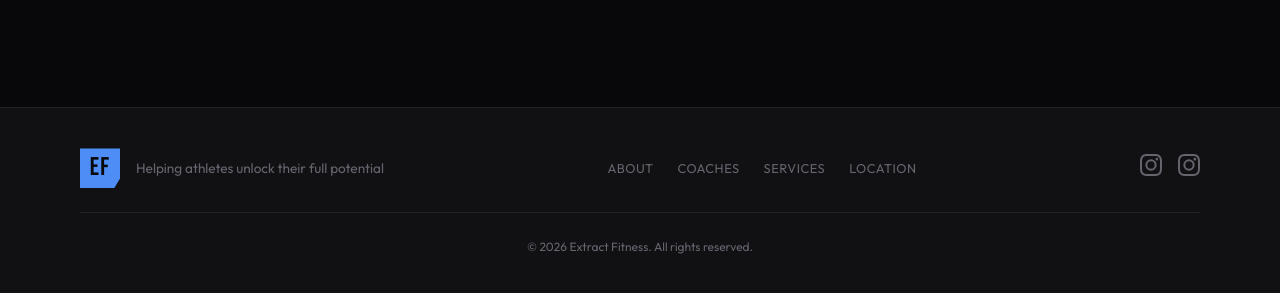
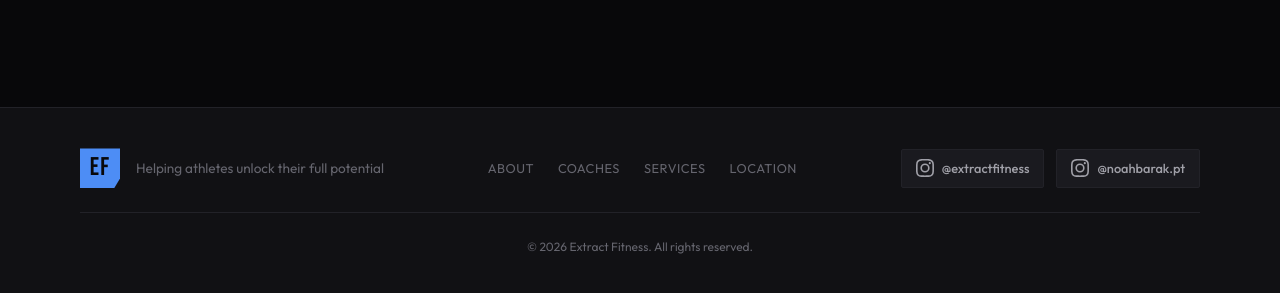
Before and after one commit to schnitz02/extractfitness-website, a plain HTML site: page index.html in a window 1280 px wide. Shown: the part 6865-7158 px from the top of the page. Drawn offline with Linux system fonts and the light colour scheme.

Commit message:
Rework footer social links and restore hero community stat
- Footer Instagram links now show labeled handles (@extractfitness,
  @noahbarak.pt) instead of icon-only links
- Restored 26.5K+ Community stat in hero section
- Removed follower count badge from footer to keep it clean

Co-Authored-By: Claude Opus 4.6 (1M context) <noreply@anthropic.com>

```diff
--- a/index.html
+++ b/index.html
@@ -441,11 +441,13 @@
                     <a href="#location">Location</a>
                 </div>
                 <div class="footer__social">
-                    <a href="https://www.instagram.com/extractfitness/" target="_blank" rel="noopener" aria-label="Extract Fitness Instagram">
-                        <svg width="22" height="22" viewBox="0 0 24 24" fill="currentColor"><path d="M12 2.163c3.204 0 3.584.012 4.85.07 3.252.148 4.771 1.691 4.919 4.919.058 1.265.069 1.645.069 4.849 0 3.205-.012 3.584-.069 4.849-.149 3.225-1.664 4.771-4.919 4.919-1.266.058-1.644.07-4.85.07-3.204 0-3.584-.012-4.849-.07-3.26-.149-4.771-1.699-4.919-4.92-.058-1.265-.07-1.644-.07-4.849 0-3.204.013-3.583.07-4.849.149-3.227 1.664-4.771 4.919-4.919 1.266-.057 1.645-.069 4.849-.069zM12 0C8.741 0 8.333.014 7.053.072 2.695.272.273 2.69.073 7.052.014 8.333 0 8.741 0 12c0 3.259.014 3.668.072 4.948.2 4.358 2.618 6.78 6.98 6.98C8.333 23.986 8.741 24 12 24c3.259 0 3.668-.014 4.948-.072 4.354-.2 6.782-2.618 6.979-6.98.059-1.28.073-1.689.073-4.948 0-3.259-.014-3.667-.072-4.947-.196-4.354-2.617-6.78-6.979-6.98C15.668.014 15.259 0 12 0zm0 5.838a6.162 6.162 0 100 12.324 6.162 6.162 0 000-12.324zM12 16a4 4 0 110-8 4 4 0 010 8zm6.406-11.845a1.44 1.44 0 100 2.881 1.44 1.44 0 000-2.881z"/></svg>
+                    <a href="https://www.instagram.com/extractfitness/" target="_blank" rel="noopener" class="footer__social-link">
+                        <svg width="18" height="18" viewBox="0 0 24 24" fill="currentColor"><path d="M12 2.163c3.204 0 3.584.012 4.85.07 3.252.148 4.771 1.691 4.919 4.919.058 1.265.069 1.645.069 4.849 0 3.205-.012 3.584-.069 4.849-.149 3.225-1.664 4.771-4.919 4.919-1.266.058-1.644.07-4.85.07-3.204 0-3.584-.012-4.849-.07-3.26-.149-4.771-1.699-4.919-4.92-.058-1.265-.07-1.644-.07-4.849 0-3.204.013-3.583.07-4.849.149-3.227 1.664-4.771 4.919-4.919 1.266-.057 1.645-.069 4.849-.069zM12 0C8.741 0 8.333.014 7.053.072 2.695.272.273 2.69.073 7.052.014 8.333 0 8.741 0 12c0 3.259.014 3.668.072 4.948.2 4.358 2.618 6.78 6.98 6.98C8.333 23.986 8.741 24 12 24c3.259 0 3.668-.014 4.948-.072 4.354-.2 6.782-2.618 6.979-6.98.059-1.28.073-1.689.073-4.948 0-3.259-.014-3.667-.072-4.947-.196-4.354-2.617-6.78-6.979-6.98C15.668.014 15.259 0 12 0zm0 5.838a6.162 6.162 0 100 12.324 6.162 6.162 0 000-12.324zM12 16a4 4 0 110-8 4 4 0 010 8zm6.406-11.845a1.44 1.44 0 100 2.881 1.44 1.44 0 000-2.881z"/></svg>
+                        <span>@extractfitness</span>
                     </a>
-                    <a href="https://www.instagram.com/noahbarak.pt/" target="_blank" rel="noopener" aria-label="Noah Barak Instagram">
-                        <svg width="22" height="22" viewBox="0 0 24 24" fill="currentColor"><path d="M12 2.163c3.204 0 3.584.012 4.85.07 3.252.148 4.771 1.691 4.919 4.919.058 1.265.069 1.645.069 4.849 0 3.205-.012 3.584-.069 4.849-.149 3.225-1.664 4.771-4.919 4.919-1.266.058-1.644.07-4.85.07-3.204 0-3.584-.012-4.849-.07-3.26-.149-4.771-1.699-4.919-4.92-.058-1.265-.07-1.644-.07-4.849 0-3.204.013-3.583.07-4.849.149-3.227 1.664-4.771 4.919-4.919 1.266-.057 1.645-.069 4.849-.069zM12 0C8.741 0 8.333.014 7.053.072 2.695.272.273 2.69.073 7.052.014 8.333 0 8.741 0 12c0 3.259.014 3.668.072 4.948.2 4.358 2.618 6.78 6.98 6.98C8.333 23.986 8.741 24 12 24c3.259 0 3.668-.014 4.948-.072 4.354-.2 6.782-2.618 6.979-6.98.059-1.28.073-1.689.073-4.948 0-3.259-.014-3.667-.072-4.947-.196-4.354-2.617-6.78-6.979-6.98C15.668.014 15.259 0 12 0zm0 5.838a6.162 6.162 0 100 12.324 6.162 6.162 0 000-12.324zM12 16a4 4 0 110-8 4 4 0 010 8zm6.406-11.845a1.44 1.44 0 100 2.881 1.44 1.44 0 000-2.881z"/></svg>
+                    <a href="https://www.instagram.com/noahbarak.pt/" target="_blank" rel="noopener" class="footer__social-link">
+                        <svg width="18" height="18" viewBox="0 0 24 24" fill="currentColor"><path d="M12 2.163c3.204 0 3.584.012 4.85.07 3.252.148 4.771 1.691 4.919 4.919.058 1.265.069 1.645.069 4.849 0 3.205-.012 3.584-.069 4.849-.149 3.225-1.664 4.771-4.919 4.919-1.266.058-1.644.07-4.85.07-3.204 0-3.584-.012-4.849-.07-3.26-.149-4.771-1.699-4.919-4.92-.058-1.265-.07-1.644-.07-4.849 0-3.204.013-3.583.07-4.849.149-3.227 1.664-4.771 4.919-4.919 1.266-.057 1.645-.069 4.849-.069zM12 0C8.741 0 8.333.014 7.053.072 2.695.272.273 2.69.073 7.052.014 8.333 0 8.741 0 12c0 3.259.014 3.668.072 4.948.2 4.358 2.618 6.78 6.98 6.98C8.333 23.986 8.741 24 12 24c3.259 0 3.668-.014 4.948-.072 4.354-.2 6.782-2.618 6.979-6.98.059-1.28.073-1.689.073-4.948 0-3.259-.014-3.667-.072-4.947-.196-4.354-2.617-6.78-6.979-6.98C15.668.014 15.259 0 12 0zm0 5.838a6.162 6.162 0 100 12.324 6.162 6.162 0 000-12.324zM12 16a4 4 0 110-8 4 4 0 010 8zm6.406-11.845a1.44 1.44 0 100 2.881 1.44 1.44 0 000-2.881z"/></svg>
+                        <span>@noahbarak.pt</span>
                     </a>
                 </div>
             </div>
--- a/styles.css
+++ b/styles.css
@@ -1358,16 +1358,36 @@ select.cta-form__input {
 
 .footer__social {
     display: flex;
-    gap: 16px;
+    gap: 12px;
 }
 
-.footer__social a {
-    color: var(--white-muted);
-    transition: color 0.2s ease;
+.footer__social-link {
+    display: inline-flex;
+    align-items: center;
+    gap: 8px;
+    padding: 8px 14px;
+    background: var(--surface-2);
+    border: 1px solid var(--surface-3);
+    border-radius: 2px;
+    font-size: 0.8rem;
+    font-weight: 500;
+    color: var(--white-dim);
+    transition: all 0.2s ease;
 }
 
-.footer__social a:hover {
+.footer__social-link:hover {
+    border-color: var(--blue);
     color: var(--blue);
+}
+
+.footer__follower-count {
+    padding: 2px 8px;
+    background: var(--blue);
+    color: var(--black);
+    font-size: 0.7rem;
+    font-weight: 700;
+    border-radius: 2px;
+    letter-spacing: 0.02em;
 }
 
 .footer__bottom {
```
